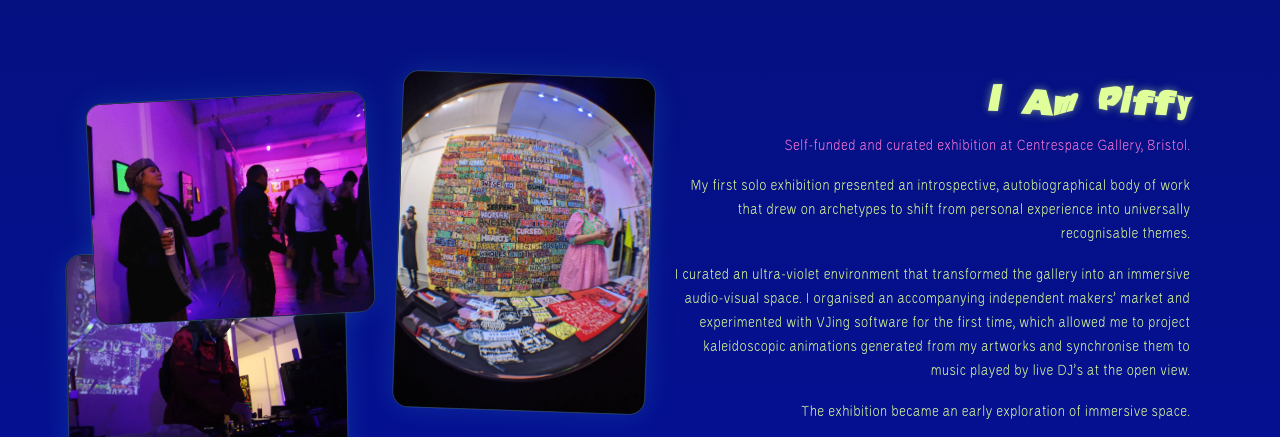
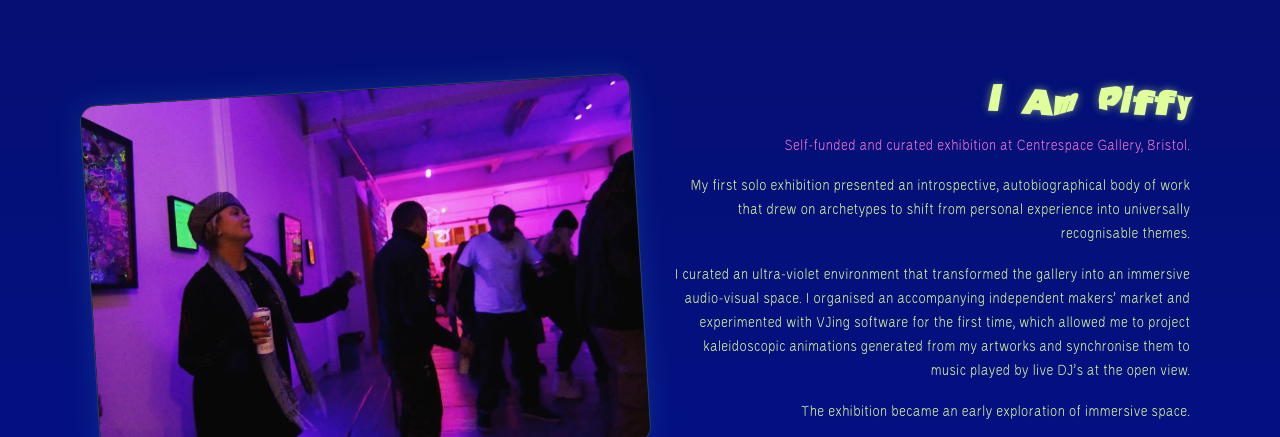
Before and after one commit to kimpiffy/dycp, a React (Vite) app: page / in a window 1280 px wide. Shown: the part 2363-2800 px from the top of the page. Built offline with nearby package versions, Linux system fonts and the light colour scheme.

Commit message:
push to main

```diff
--- a/src/styles/global.css
+++ b/src/styles/global.css
@@ -289,8 +289,7 @@ h2 {
 }
 .i-am-piffy-media .gallery-collage {
   display: grid;
-  grid-template-columns: minmax(0, 1.05fr) minmax(0, 0.95fr);
-  grid-template-rows: auto auto;
+  grid-template-columns: 1fr;
   align-items: start;
   gap: 1rem 1.1rem;
 }
@@ -301,29 +300,7 @@ h2 {
   width: 100%;
 }
 
-.i-am-piffy-media .gallery-collage .image-reveal:nth-child(1) {
-  grid-column: 1;
-  grid-row: 1;
-  align-self: end;
-  transform: rotate(-3deg) translateY(0.5rem);
-  z-index: 3;
-}
 
-.i-am-piffy-media .gallery-collage .image-reveal:nth-child(2) {
-  grid-column: 2;
-  grid-row: 1 / span 2;
-  align-self: start;
-  transform: rotate(2deg) translateX(2rem) translateY(-1rem);
-  z-index: 2;
-}
-
-.i-am-piffy-media .gallery-collage .image-reveal:nth-child(3) {
-  grid-column: 1;
-  grid-row: 2;
-  align-self: start;
-  transform: rotate(1deg) translateY(-0.25rem);
-  z-index: 1;
-}
 
 .i-am-piffy-media {
   margin-top: 0.35rem;
```
